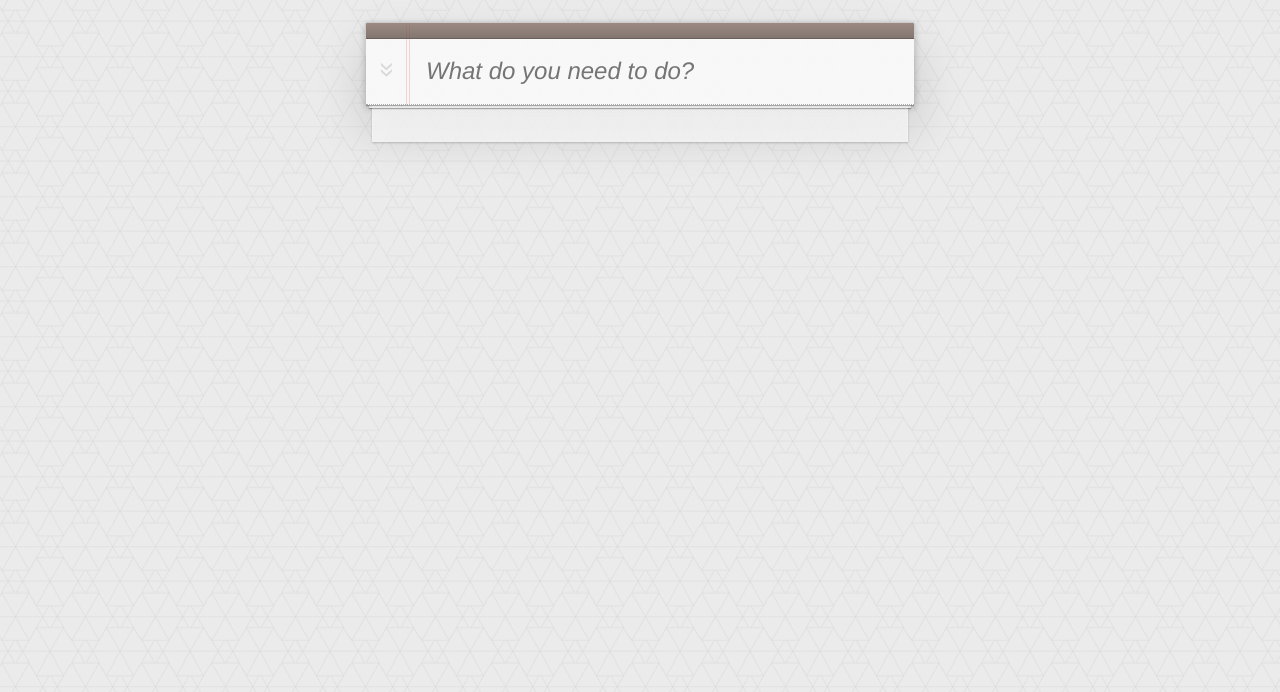
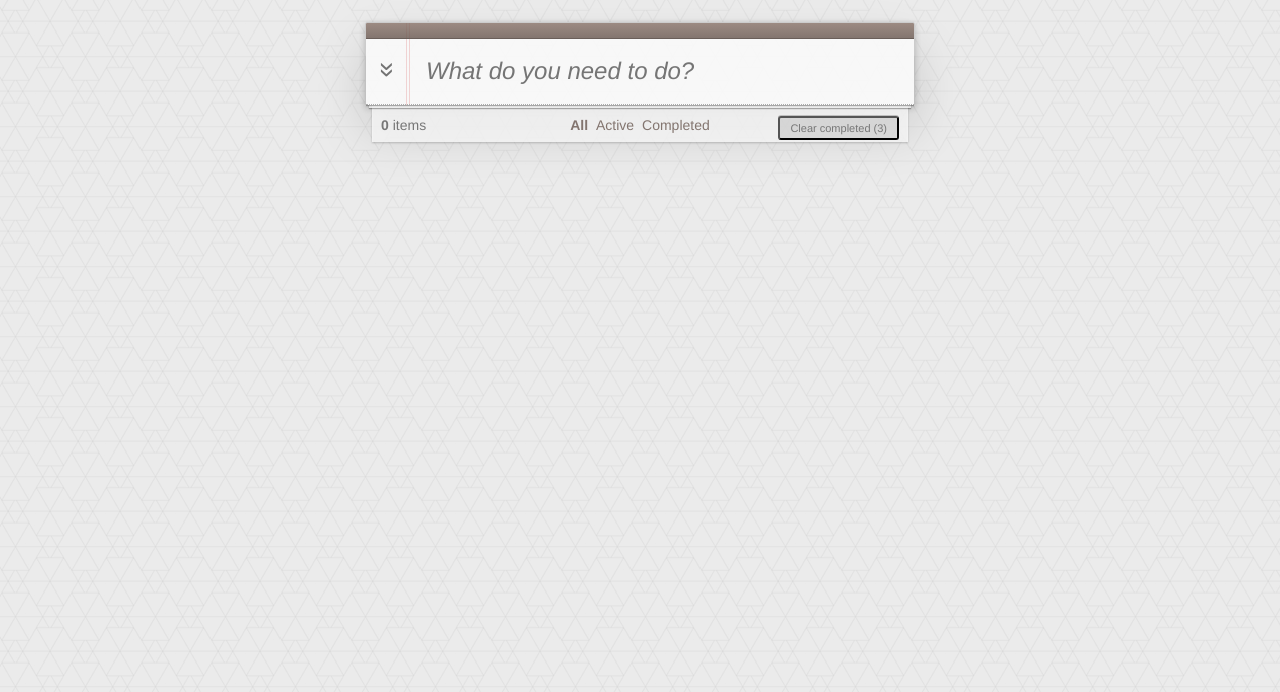
Before and after one commit to farleyta/backbone-todo, a website: page index.html in a window 1280 px wide. Shown: the part 108-800 px from the top of the page. Drawn offline with Linux system fonts and the light colour scheme; files that its build step writes are made by us from their sources.

Commit message:
Added the render method for the App view.

```diff
--- a/index.html
+++ b/index.html
@@ -37,7 +37,7 @@
 </script>
 
 <script type="text/template" id="stats-template">
-	<span id="todo-count"><strong><%= remaining %></strong> <%= remaining === 1 ? 'item' : 'items' %></span>
+	<span id="todo-count"><strong><%= numRemaining %></strong> <%= numRemaining === 1 ? 'item' : 'items' %></span>
 	<ul id="filters">
 		<li>
 			<a class="selected" href="#/">All</a>
@@ -45,8 +45,8 @@
 			<a href="#/completed">Completed</a>
 		</li>
 	</ul>
-	<% if ( getCompleted ) { %>
-		<button id="clear-completed">Clear completed (<%= getCompleted %>)</button>
+	<% if ( numCompleted ) { %>
+		<button id="clear-completed">Clear completed (<%= numCompleted %>)</button>
 	<% } %>
 </script>
 
--- a/js/app/app-init.js
+++ b/js/app/app-init.js
@@ -4,6 +4,6 @@ toDoApp.todoView = new toDoApp.AppView();
 
 toDoApp.todoList.reset([
     { title: "Test2", isComplete: true, orderNum: 1 },
-    { title: "Test3", isComplete: false, orderNum: 2 },
-    { title: "Test4", isComplete: false, orderNum: 3 }
+    { title: "Test3", isComplete: true, orderNum: 2 },
+    { title: "Test4", isComplete: true, orderNum: 3 }
 ]);
--- a/js/app/views/app.js
+++ b/js/app/views/app.js
@@ -22,11 +22,15 @@ toDoApp.AppView = Backbone.View.extend({
         this.$footer = this.$('#footer');
         this.$main = this.$('#main');
 
+        // Add our event listeners
         this.listenTo(this.todoList, 'add', this.addToDo);
         this.listenTo(this.todoList, 'reset', this.addAllToDos);
-
         this.listenTo(this.todoList, 'change:isComplete', this.triggerVisible);
         this.listenTo(this.todoList, 'filterVisible', this.triggerAllVisible);
+        this.listenTo(this.todoList, 'all', this.render);
+
+        // Grab the locally stored collection of ToDos
+        this.todoList.fetch();
     },
 
     // Delegate certain events for creating new items and clearing old ones
@@ -41,7 +45,7 @@ toDoApp.AppView = Backbone.View.extend({
         // var toDoView = new toDoApp.ToDoView({ model: toDoModel });
         // Append the rendered element to the #todo-list <ul>
         // $('#todo-list').append( toDoView.render().el );
-        console.log( toDoModel.get('title'));
+        // console.log( toDoModel.get('title'));
     },
 
     addAllToDos: function( allToDos ) {
@@ -76,6 +80,38 @@ toDoApp.AppView = Backbone.View.extend({
         };
     },
 
+    render: function() {
+
+        //Get the values of completed / remaining ToDos
+        var numCompleted = this.todoList.getCompleted().length,
+            numRemaining = this.todoList.getRemaining().length;
+
+        // As long as there are ToDos, render the HTML for the list
+        if ( this.todoList.length ) {
+            // show the list and footer
+            this.$main.show();
+            this.$footer.show();
+
+            // populate the footer markup with the num of completed / remaining
+            this.$footer.html( this.statsTemplate({
+                numCompleted: numCompleted,
+                numRemaining: numRemaining
+            }));
+
+        } else {
+            // no items, hide the list and footer
+            this.$main.hide();
+            this.$footer.hide();
+        }
+
+        // apply the .selected class to the proper filter link
+
+        // if all items in the list are completed, check the all Completed box
+        if ( ! numRemaining ) {
+            this.$allCheckbox.checked = true;
+        }
+    },
+
     toggleAllCompleteStatus: function() {
 
         // find current value of the toggle-all checkbox
```
Also changed, not shown: js/app/app.js (+40 -4 lines), js/app.min.js.
